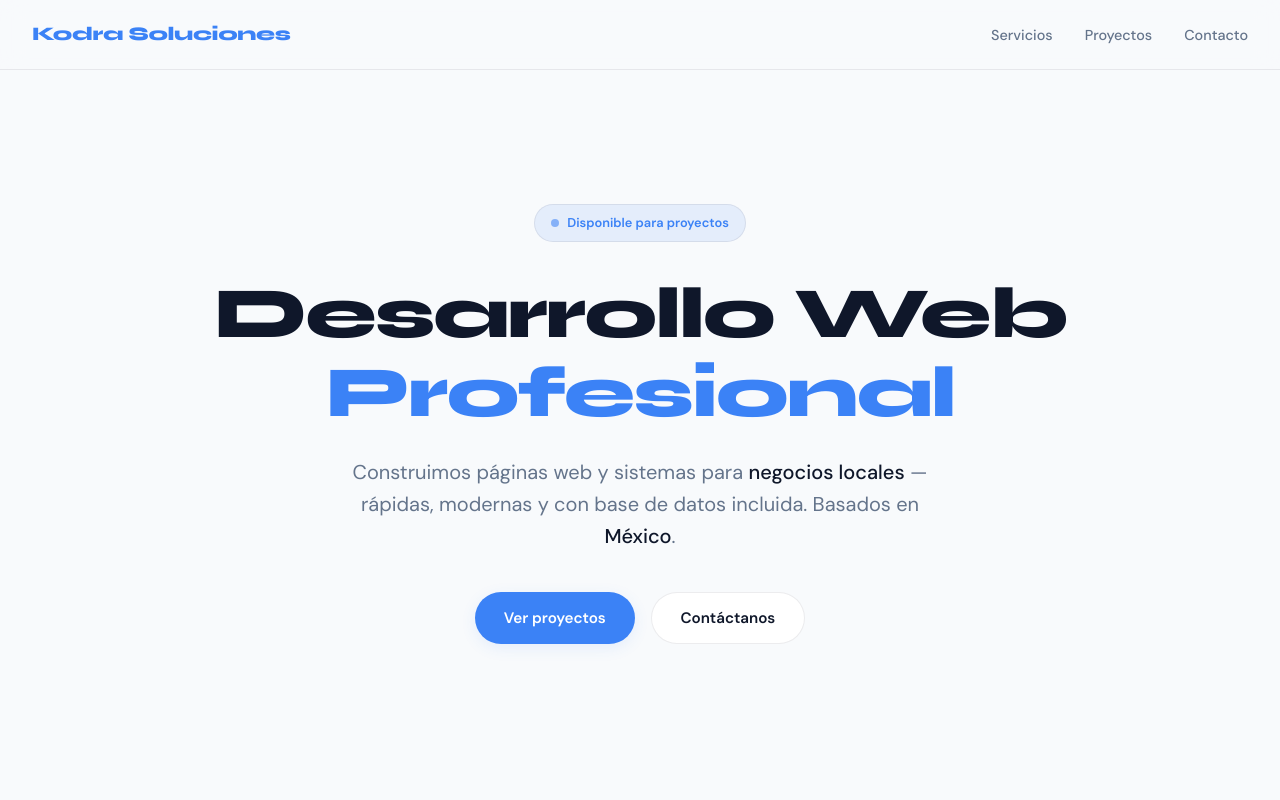
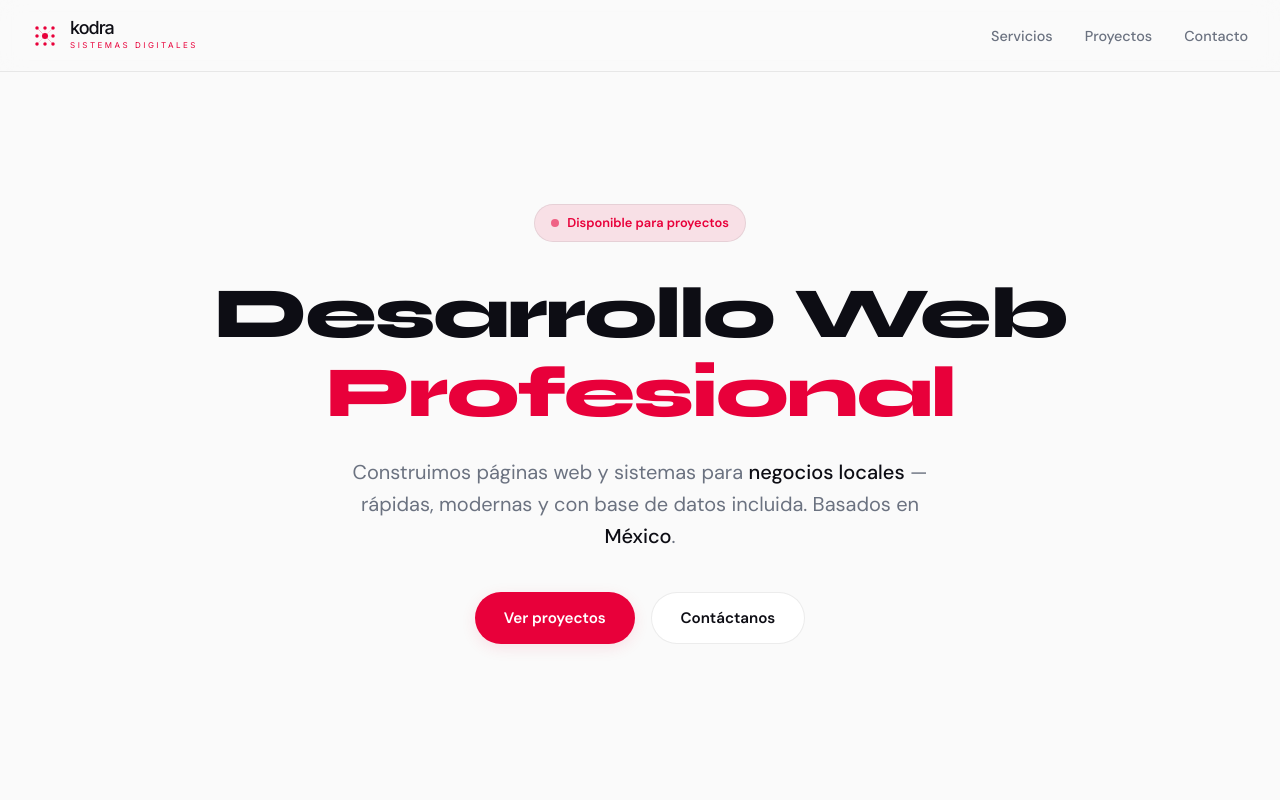
Before and after one commit to Kodra-tech/servicios_kodra, a Next.js app: page / in a window 1280 px wide. Shown: the top 800 px of the page. Built offline with nearby package versions, Linux system fonts and the light colour scheme.

Commit message:
feat: rebrand to carmín palette with animated kodra logo

```diff
--- a/src/app/globals.css
+++ b/src/app/globals.css
@@ -1,19 +1,21 @@
 *, *::before, *::after { box-sizing: border-box; margin: 0; padding: 0; }
 
 :root {
-  /* LIGHT MODE (Predeterminado - Amigable) */
-  --bg: #f8fafc;
+  /* LIGHT MODE — Carmín */
+  --bg: #fafafa;
   --bg2: #ffffff;
-  --bg3: #f1f5f9;
-  --bg-nav: rgba(248, 250, 252, 0.85);
-  --text: #0f172a;
-  --muted: #64748b;
-  --border: rgba(15, 23, 42, 0.08);
-  --accent: #3b82f6; /* Azul amable */
-  --accent-soft: rgba(59, 130, 246, 0.1);
-  --btn-bg: #3b82f6;
+  --bg3: #f5f5f5;
+  --bg-nav: rgba(250, 250, 250, 0.85);
+  --text: #0d0d14;
+  --muted: #6b7280;
+  --border: rgba(13, 13, 20, 0.08);
+  --accent: #E8003A;
+  --accent-hover: #B8002D;
+  --accent-ui: #FF3D6B;
+  --accent-soft: rgba(232, 0, 58, 0.1);
+  --btn-bg: #E8003A;
   --btn-text: #ffffff;
-  --hover-bg: #f1f5f9;
+  --hover-bg: #f5f5f5;
 
   --font-display: 'Syne', sans-serif;
   --font-body: 'DM Sans', sans-serif;
@@ -24,19 +26,20 @@
 
 @media (prefers-color-scheme: dark) {
   :root {
-    /* DARK MODE */
-    --bg: #0a0a0f;
-    --bg2: #111118;
-    --bg3: #1a1a24;
-    --bg-nav: rgba(10, 10, 15, 0.85);
-    --text: #f0f0f8;
+    --bg: #0D0D14;
+    --bg2: #16161f;
+    --bg3: #1f1f2b;
+    --bg-nav: rgba(13, 13, 20, 0.85);
+    --text: #F0F0F8;
     --muted: #94a3b8;
-    --border: rgba(255, 255, 255, 0.07);
-    --accent: #60a5fa; /* Azul claro amigable */
-    --accent-soft: rgba(96, 165, 250, 0.1);
-    --btn-bg: #60a5fa;
-    --btn-text: #0a0a0f;
-    --hover-bg: #1a1a24;
+    --border: rgba(240, 240, 248, 0.07);
+    --accent: #E8003A;
+    --accent-hover: #B8002D;
+    --accent-ui: #FF3D6B;
+    --accent-soft: rgba(232, 0, 58, 0.15);
+    --btn-bg: #E8003A;
+    --btn-text: #F0F0F8;
+    --hover-bg: #1f1f2b;
     --shadow: 0 10px 30px -5px rgba(0,0,0,0.3);
   }
 }
@@ -59,7 +62,7 @@ nav {
   background: var(--bg-nav); backdrop-filter: blur(12px); border-bottom: 1px solid var(--border);
   transition: all 0.3s ease;
 }
-.nav-logo { font-family: var(--font-display); font-weight: 800; font-size: 1.2rem; color: var(--accent); letter-spacing: -0.02em; z-index: 101; }
+.nav-logo { display: flex; align-items: center; gap: 10px; z-index: 101; }
 .nav-links { display: flex; gap: 2rem; list-style: none; align-items: center; }
 .nav-links a { color: var(--muted); text-decoration: none; font-size: 0.9rem; font-weight: 500; transition: color .2s; }
 .nav-links a:hover { color: var(--text); }
@@ -246,12 +249,12 @@ footer { padding: 3rem 2rem; text-align: center; color: var(--muted); font-size:
 .modal-benefits li::before { content: '✓'; color: var(--accent); font-weight: 800; background: var(--accent-soft); width: 26px; height: 26px; border-radius: 50%; display: flex; align-items: center; justify-content: center; flex-shrink: 0; font-size: 0.9rem;}
 
 .modal-cta-container { margin-top: auto; padding-top: 2rem; border-top: 1px solid var(--border); display: flex; flex-direction: column; gap: 1rem; }
-.btn-pulse { background: var(--btn-bg); color: var(--btn-text); padding: 1.2rem 2rem; border-radius: 100px; font-weight: 700; font-size: 1.1rem; text-align: center; text-decoration: none; border: none; cursor: pointer; box-shadow: 0 0 0 0 rgba(59, 130, 246, 0.7); animation: pulse-btn 2s infinite; transition: transform 0.2s; display: inline-block; width: 100%;}
+.btn-pulse { background: var(--btn-bg); color: var(--btn-text); padding: 1.2rem 2rem; border-radius: 100px; font-weight: 700; font-size: 1.1rem; text-align: center; text-decoration: none; border: none; cursor: pointer; box-shadow: 0 0 0 0 rgba(232, 0, 58, 0.5); animation: pulse-btn 2s infinite; transition: transform 0.2s; display: inline-block; width: 100%;}
 .btn-pulse:hover { transform: translateY(-3px); }
 @keyframes pulse-btn {
-  0% { transform: scale(0.98); box-shadow: 0 0 0 0 rgba(59, 130, 246, 0.4); }
-  70% { transform: scale(1); box-shadow: 0 0 0 20px rgba(59, 130, 246, 0); }
-  100% { transform: scale(0.98); box-shadow: 0 0 0 0 rgba(59, 130, 246, 0); }
+  0% { transform: scale(0.98); box-shadow: 0 0 0 0 rgba(232, 0, 58, 0.3); }
+  70% { transform: scale(1); box-shadow: 0 0 0 20px rgba(232, 0, 58, 0); }
+  100% { transform: scale(0.98); box-shadow: 0 0 0 0 rgba(232, 0, 58, 0); }
 }
 .modal-scarcity { font-size: 0.85rem; color: var(--text); font-weight: 500; text-align: center; display: flex; align-items: center; justify-content: center; gap: 0.5rem; }
 .modal-scarcity::before { content: ''; width: 8px; height: 8px; background: #ef4444; border-radius: 50%; animation: blink 1.5s infinite; }
@@ -288,7 +291,7 @@ footer { padding: 3rem 2rem; text-align: center; color: var(--muted); font-size:
   to { opacity: 1; transform: translateX(0); }
 }
 
-.floating-notification { position: absolute; bottom: 30px; right: 30px; background: var(--bg2); padding: 1rem 1.2rem; border-radius: 16px; border: 1px solid var(--accent); box-shadow: 0 15px 35px rgba(59, 130, 246, 0.2); display: flex; align-items: center; gap: 1rem; animation: floatUp 5s infinite; z-index: 10; backdrop-filter: blur(8px); }
+.floating-notification { position: absolute; bottom: 30px; right: 30px; background: var(--bg2); padding: 1rem 1.2rem; border-radius: 16px; border: 1px solid var(--accent); box-shadow: 0 15px 35px rgba(232, 0, 58, 0.15); display: flex; align-items: center; gap: 1rem; animation: floatUp 5s infinite; z-index: 10; backdrop-filter: blur(8px); }
 .fn-icon { width: 36px; height: 36px; background: var(--accent); color: white; border-radius: 50%; display: flex; align-items: center; justify-content: center; font-size: 1.2rem; }
 .fn-content { display: flex; flex-direction: column; }
 .fn-text { font-size: 0.85rem; font-weight: 700; }
@@ -400,3 +403,98 @@ footer { padding: 3rem 2rem; text-align: center; color: var(--muted); font-size:
 .spa-s-name { font-weight: 700; font-size: 0.9rem; margin-bottom: 0.2rem;}
 .spa-s-desc { font-size: 0.7rem; color: var(--muted); }
 .spa-s-price { font-weight: 800; color: #d946ef; font-size: 0.95rem; }
+
+/* ═══════════════════════════════════
+   LOGO KODRA ANIMADO — FASE 1: PUNTOS
+═══════════════════════════════════ */
+.logo{display:flex;align-items:center;gap:12px;user-select:none}
+
+.dot{
+  fill:var(--accent);
+  transform-box:fill-box;
+  transform-origin:center;
+  animation:dotPop 0.32s cubic-bezier(0.34,1.56,0.64,1) both;
+}
+.dot-tl{animation-delay:0.00s;opacity:0.9}
+.dot-tr{animation-delay:0.07s;opacity:0.9}
+.dot-bl{animation-delay:0.14s;opacity:0.9}
+.dot-br{animation-delay:0.21s;opacity:0.9}
+.dot-tm{animation-delay:0.28s;opacity:0.45}
+.dot-ml{animation-delay:0.33s;opacity:0.45}
+.dot-mr{animation-delay:0.33s;opacity:0.45}
+.dot-bm{animation-delay:0.38s;opacity:0.45}
+.dot-c {animation-delay:0.46s;opacity:1}
+
+@keyframes dotPop{
+  0%  {transform:scale(0);opacity:0}
+  65% {transform:scale(1.3)}
+  100%{transform:scale(1);opacity:inherit}
+}
+
+/* ═══════════════════════════════════
+   LOGO — FASE 2: LÍNEAS (0.85s)
+═══════════════════════════════════ */
+.ln{
+  fill:none;
+  stroke:var(--accent);
+  stroke-linecap:round;
+  stroke-dasharray:90;
+  stroke-dashoffset:90;
+  animation:lineGrow 0.38s ease forwards;
+}
+.ln-d1{stroke-width:1.5;opacity:0.35;animation-delay:0.85s}
+.ln-d2{stroke-width:1.5;opacity:0.18;animation-delay:0.98s}
+.ln-v {stroke-width:1.0;opacity:0.18;animation-delay:1.06s}
+.ln-h {stroke-width:1.0;opacity:0.18;animation-delay:1.14s}
+
+@keyframes lineGrow{
+  to{stroke-dashoffset:0}
+}
+
+/* ═══════════════════════════════════
+   LOGO — FASE 3: WORDMARK (1.45s)
+═══════════════════════════════════ */
+.logo-text{overflow:hidden;display:flex;flex-direction:column;gap:2px}
+
+.logo-name{
+  font-family:'Inter',var(--font-body);
+  font-weight:500;
+  color:var(--text);
+  letter-spacing:-1.5px;
+  line-height:1;
+  display:block;
+  transform:translateY(110%);
+  opacity:0;
+  animation:nameSlide 0.55s cubic-bezier(0.22,1,0.36,1) 1.45s forwards;
+}
+.logo-sub{
+  font-family:'Inter',var(--font-body);
+  font-size:9px;
+  color:var(--accent);
+  letter-spacing:3px;
+  text-transform:uppercase;
+  display:block;
+  opacity:0;
+  transform:translateY(8px);
+  animation:subFade 0.4s ease 1.78s forwards;
+}
+
+@keyframes nameSlide{
+  to{transform:translateY(0);opacity:1}
+}
+@keyframes subFade{
+  to{opacity:1;transform:translateY(0)}
+}
+
+/* Tamaños del logo */
+.logo-sm .logo-name{font-size:18px;letter-spacing:-1px}
+.logo-sm .logo-sub{font-size:8px;letter-spacing:2.5px}
+.logo-sm svg{width:26px;height:26px}
+
+.logo-md .logo-name{font-size:28px;letter-spacing:-1.5px}
+.logo-md .logo-sub{font-size:10px;letter-spacing:3px}
+.logo-md svg{width:40px;height:40px}
+
+.logo-lg .logo-name{font-size:42px;letter-spacing:-2.5px}
+.logo-lg .logo-sub{font-size:11px;letter-spacing:4px}
+.logo-lg svg{width:56px;height:56px}
--- a/src/app/layout.js
+++ b/src/app/layout.js
@@ -1,4 +1,4 @@
-import { Syne, DM_Sans } from "next/font/google";
+import { Syne, DM_Sans, Inter } from "next/font/google";
 import "./globals.css";
 
 const syne = Syne({
@@ -11,14 +11,19 @@ const dmSans = DM_Sans({
   subsets: ["latin"],
 });
 
+const inter = Inter({
+  variable: "--font-logo",
+  subsets: ["latin"],
+});
+
 export const metadata = {
-  title: "Kodra Soluciones",
-  description: "Portafolio de servicios de desarrollo web",
+  title: "kodra · sistemas digitales",
+  description: "Portafolio de servicios de desarrollo web — kodra",
 };
 
 export default function RootLayout({ children }) {
   return (
-    <html lang="es" className={`${syne.variable} ${dmSans.variable}`}>
+    <html lang="es" className={`${syne.variable} ${dmSans.variable} ${inter.variable}`}>
       <body>{children}</body>
     </html>
   );
--- /dev/null
+++ b/src/components/layout/AnimatedLogo.jsx
@@ -0,0 +1,52 @@
+"use client";
+import { useRef, useCallback } from "react";
+
+export default function AnimatedLogo({ variant = "full", size = "sm" }) {
+  const scopeRef = useRef(null);
+
+  const replay = useCallback(() => {
+    const el = scopeRef.current;
+    if (!el) return;
+    const targets = el.querySelectorAll(".dot, .ln, .logo-name, .logo-sub");
+    targets.forEach((t) => {
+      t.style.animation = "none";
+      void t.offsetWidth;
+      t.style.animation = "";
+    });
+  }, []);
+
+  const subtitle = variant === "icon" ? "" : "sistemas digitales";
+
+  return (
+    <div
+      className={`logo logo-${size}`}
+      ref={scopeRef}
+      onClick={replay}
+      style={{ cursor: "pointer" }}
+      title="Reproducir animación"
+    >
+      <svg viewBox="0 0 52 52" fill="none">
+        <line className="ln ln-d1" x1="10" y1="10" x2="42" y2="42" />
+        <line className="ln ln-d2" x1="42" y1="10" x2="10" y2="42" />
+        <line className="ln ln-v"  x1="26" y1="10" x2="26" y2="42" />
+        <line className="ln ln-h"  x1="10" y1="26" x2="42" y2="26" />
+        <circle className="dot dot-tl" cx="10" cy="10" r="3.5" />
+        <circle className="dot dot-tm" cx="26" cy="10" r="3.5" />
+        <circle className="dot dot-tr" cx="42" cy="10" r="3.5" />
+        <circle className="dot dot-ml" cx="10" cy="26" r="3.5" />
+        <circle className="dot dot-c"  cx="26" cy="26" r="6" />
+        <circle className="dot dot-mr" cx="42" cy="26" r="3.5" />
+        <circle className="dot dot-bl" cx="10" cy="42" r="3.5" />
+        <circle className="dot dot-bm" cx="26" cy="42" r="3.5" />
+        <circle className="dot dot-br" cx="42" cy="42" r="3.5" />
+      </svg>
+
+      {variant !== "icon" && (
+        <div className="logo-text">
+          <span className="logo-name">kodra</span>
+          <span className="logo-sub">{subtitle}</span>
+        </div>
+      )}
+    </div>
+  );
+}
--- a/src/components/layout/Footer.jsx
+++ b/src/components/layout/Footer.jsx
@@ -3,10 +3,15 @@
  * @description Pie de página estático.
  */
 
+import AnimatedLogo from "./AnimatedLogo";
+
 export default function Footer() {
   return (
     <footer>
-      <p>Kodra Soluciones — Potenciando negocios con tecnología · <span>{new Date().getFullYear()}</span></p>
+      <div style={{ display: "flex", alignItems: "center", justifyContent: "center", gap: "12px", marginBottom: "8px" }}>
+        <AnimatedLogo variant="full" size="sm" />
+      </div>
+      <p style={{ color: "var(--muted)", fontSize: "0.85rem" }}>Potenciando negocios con tecnología · <span>{new Date().getFullYear()}</span></p>
     </footer>
   );
 }
--- a/src/components/layout/Navbar.jsx
+++ b/src/components/layout/Navbar.jsx
@@ -6,13 +6,14 @@
 
 "use client";
 import { useState } from "react";
+import AnimatedLogo from "./AnimatedLogo";
 
 export default function Navbar() {
   const [isMenuOpen, setIsMenuOpen] = useState(false);
 
   return (
     <nav>
-      <div className="nav-logo">Kodra Soluciones</div>
+      <div className="nav-logo"><AnimatedLogo variant="full" size="sm" /></div>
 
       <button
         className="mobile-toggle"
--- a/src/components/modals/ReservaModal.jsx
+++ b/src/components/modals/ReservaModal.jsx
@@ -153,7 +153,7 @@ export default function ReservaModal({ isOpen, onClose }) {
                 <div className="sm-group">
                   <span className="sm-label">Colores de Marca</span>
                   <div className="sm-color-picker">
-                    <div className="sm-color active" style={{ background: "#3b82f6" }}></div>
+                    <div className="sm-color active" style={{ background: "#E8003A" }}></div>
                     <div className="sm-color" style={{ background: "#10b981" }}></div>
                     <div className="sm-color" style={{ background: "#8b5cf6" }}></div>
                     <div className="sm-color" style={{ background: "#f43f5e" }}></div>
--- a/src/components/sections/ContactSection.jsx
+++ b/src/components/sections/ContactSection.jsx
@@ -96,7 +96,7 @@ export default function ContactSection() {
                 ></textarea>
               </div>
               <button type="submit" className="btn btn-primary" style={{ width: "100%", justifyContent: "center" }} disabled={status === "Enviando..."}>
-                {status ? status : "Enviar a Kodra Soluciones →"}
+                {status ? status : "Enviar a kodra →"}
               </button>
               <p className="form-note">Tus datos están seguros. Se guardará tu solicitud y se abrirá WhatsApp para agilizar la comunicación.</p>
             </form>
```
